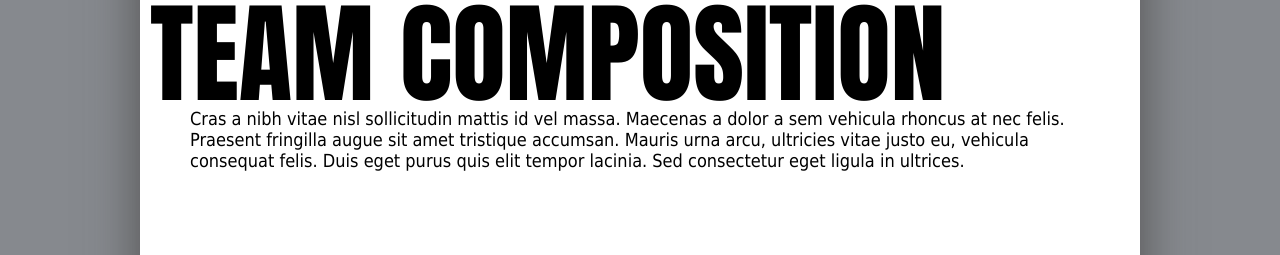
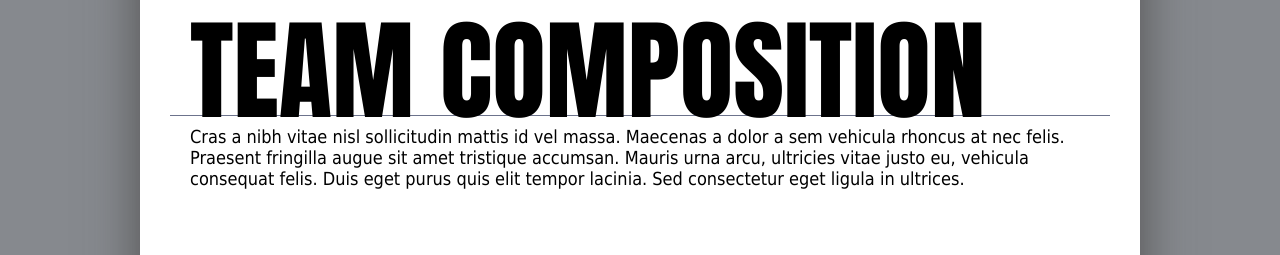
Before and after one commit to shenanigans/blackwatch, a plain HTML site: page strategy/comps/index.html in a window 1280 px wide. Shown: the part 84-339 px from the top of the page. Drawn offline with Linux system fonts and the light colour scheme; files that its build step writes are made by us from their sources; a web font is replaced by a local one.

Commit message:
remove hero.css from strategy/comps

```diff
--- a/strategy/comps/index.html
+++ b/strategy/comps/index.html
@@ -4,7 +4,6 @@
     <title>Blackwatch Military Academy</title>
     <base href="/" />
     <link rel="stylesheet" type="text/css" href="main.css" />
-    <link rel="stylesheet" type="text/css" href="hero.css" />
     <link rel="stylesheet" type="text/css" href="roles.css" />
     <link rel="stylesheet" type="text/css" href="strategy/comps/comps.css" />
 </head>
```
